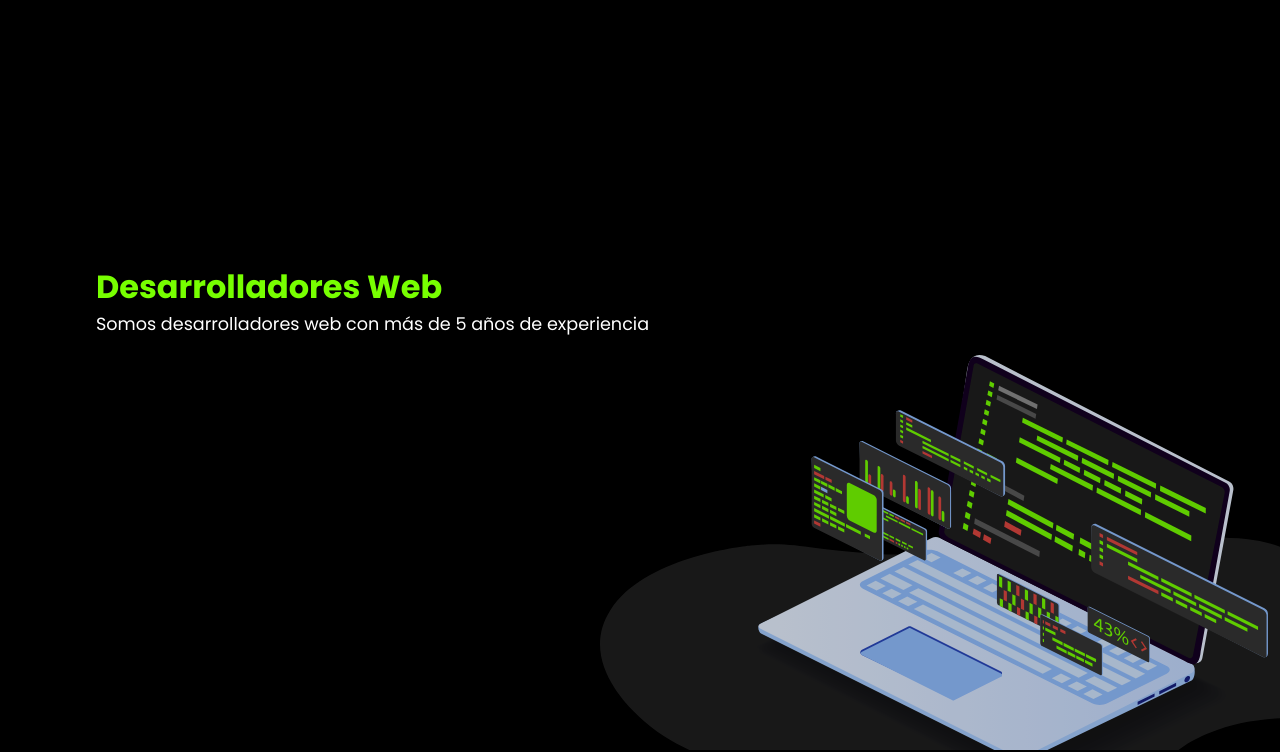
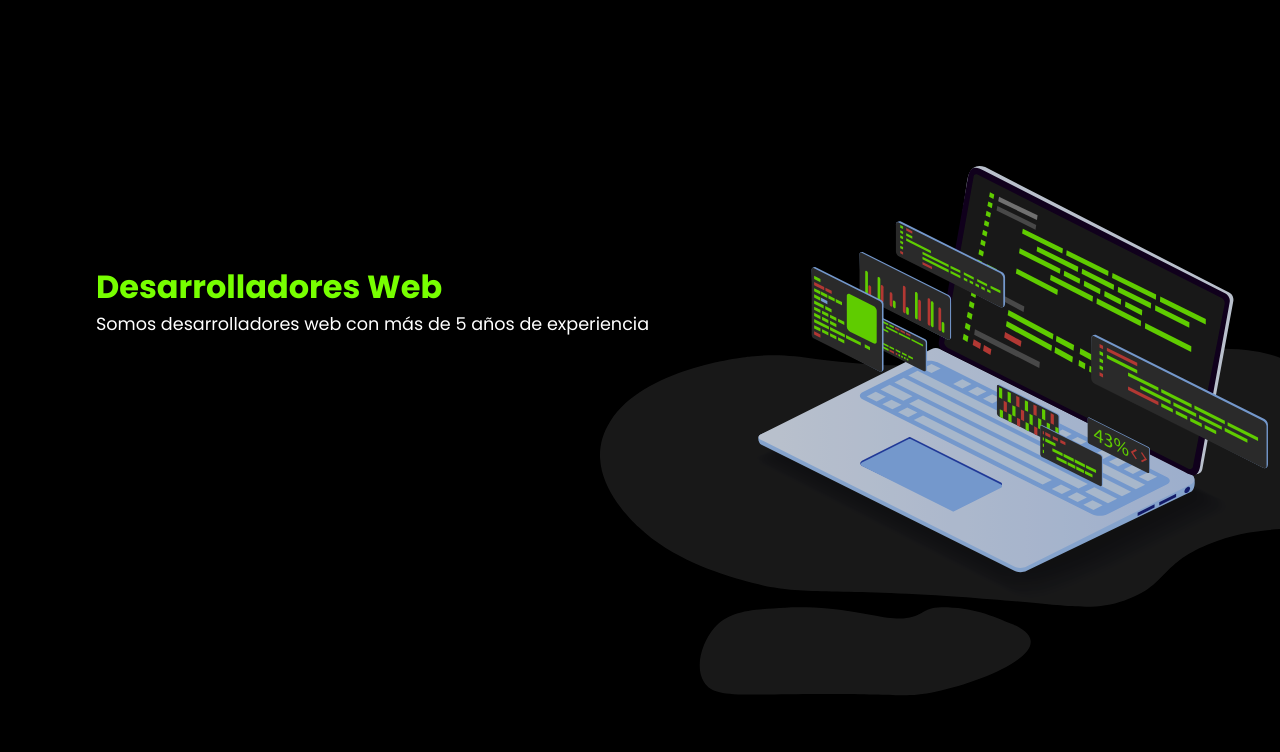
Before and after one commit to DerianPaez/Dhsoft, a plain HTML site: page index.html in a window 1280 px wide. Shown: the part 50-802 px from the top of the page. Drawn offline with Linux system fonts and the light colour scheme.

Commit message:
fix banner background responsive

```diff
--- a/css/responsive.css
+++ b/css/responsive.css
@@ -54,7 +54,7 @@
 
 @media screen and (min-width:1024px) {
   .banner::before {
-    background-position: 600px 150%;
+    background-position: 600px 80%;
     background-size: 60%;
   }
   h2 {
```
